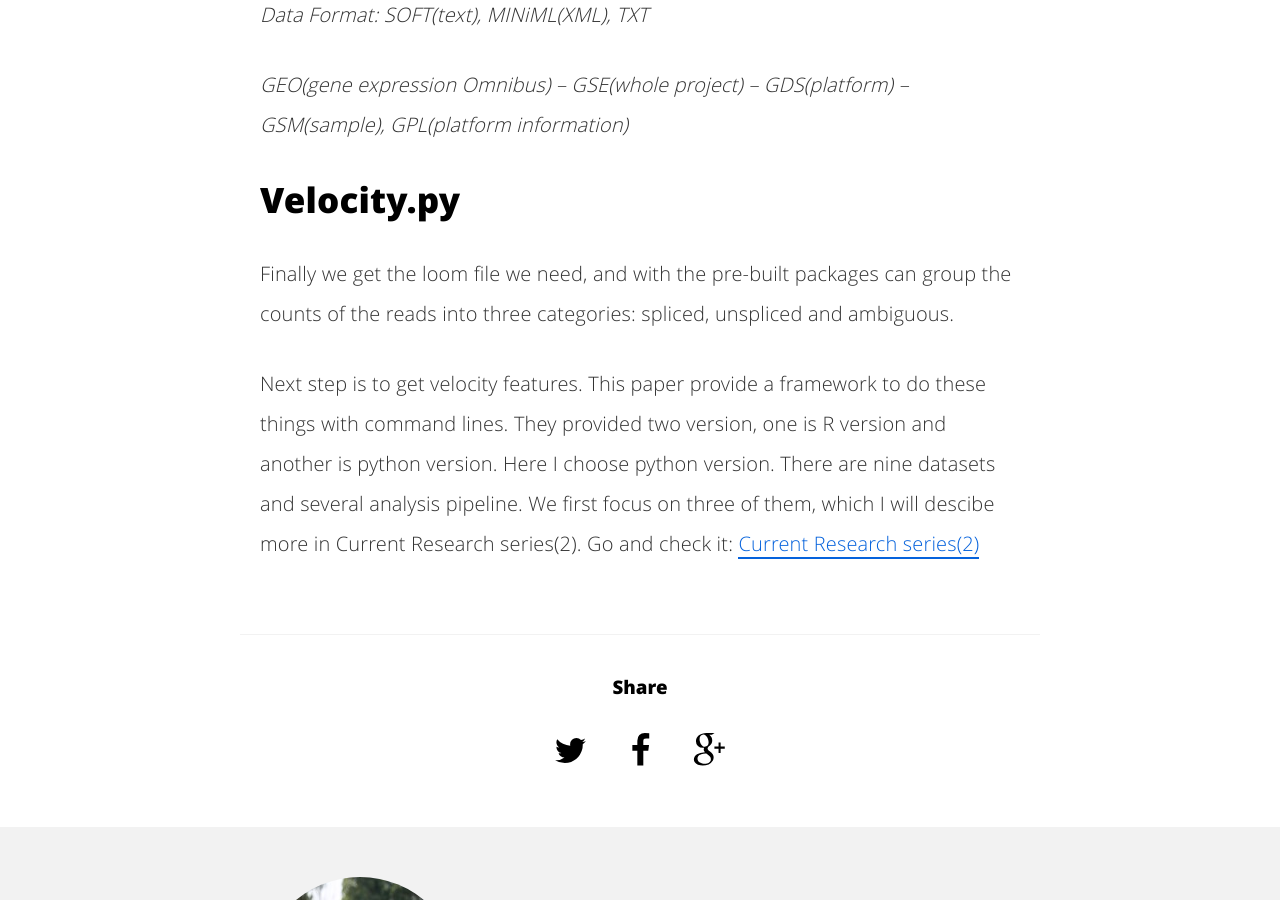
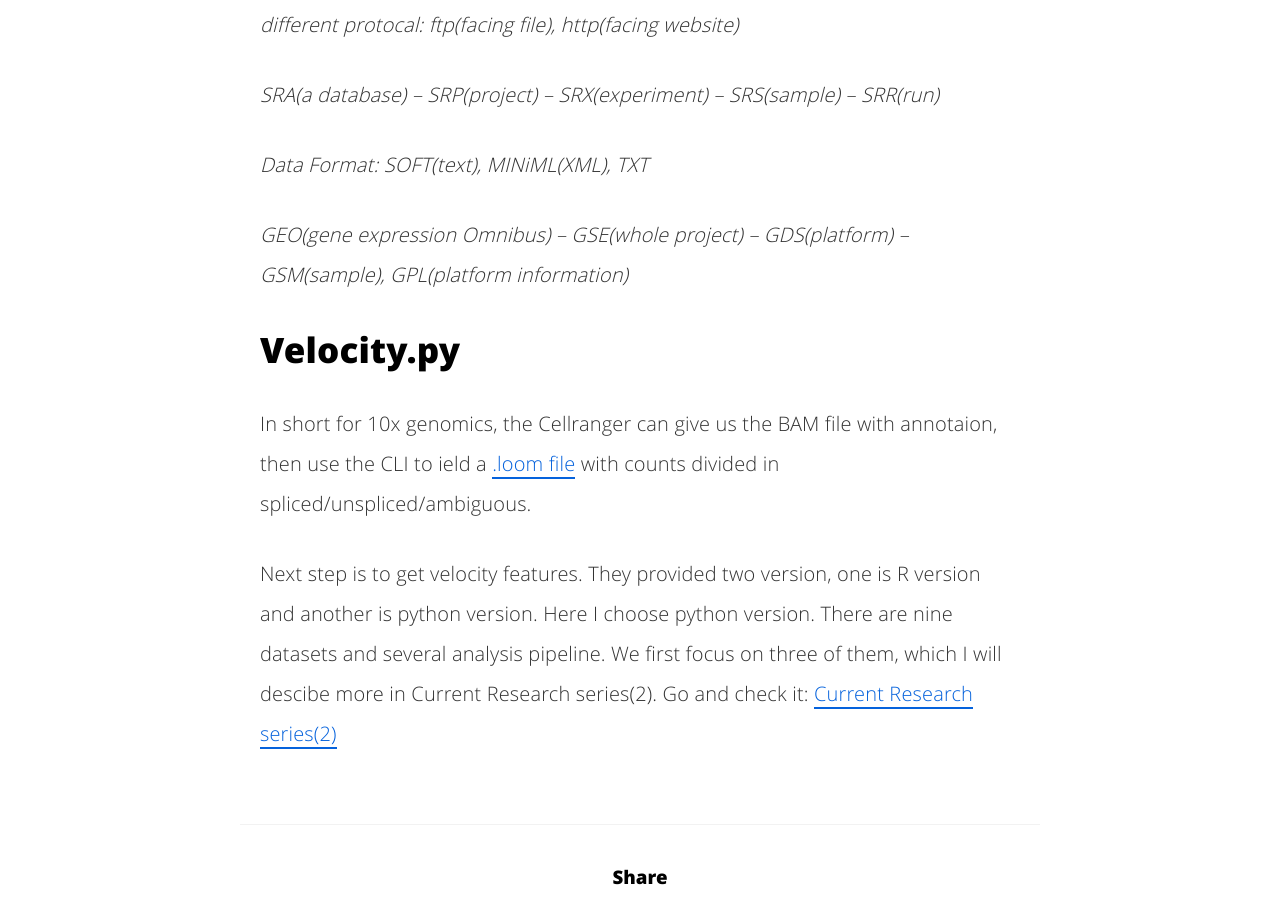
Before and after one commit to clay001/locke.github.io, a Jekyll site: the page built from _posts/2019-10-08-current-Research(1).md, in a window 1280 px wide and 900 px high, scrolled down 4108 px. Built offline with Jekyll 4.4.1, drawn with Linux system fonts in a browser that asks for light colours; comment, search, counter and statistics services are not loaded.

Commit message:
update CurResearch(2)

```diff
--- a/_posts/2019-10-08-current-Research(1).md
+++ b/_posts/2019-10-08-current-Research(1).md
@@ -14,14 +14,18 @@ twitter_text: 'New research progress of Locke!'
 ---
 
 ## Preface
-While waiting for transfering blog articles from other platform, I think create more is more important. \
-Currently I devote myself to research, work with a very nice professor [Heyrim Cho :) ](https://heyrim.github.io)(University of California, Riverside) and hope to have a publication at the end of this year. So I start to write this series of blogs, aim to record and clear up my thoughts, also can be seen as my psychological journel, the article's birth witness and evidence.\\
+While waiting for transfering blog articles from other platform, I think create more is more important.
+
+Currently I devote myself to research, work with a very nice professor [Heyrim Cho :) ](https://heyrim.github.io)(University of California, Riverside) and hope to have a publication at the end of this year. So I start to write this series of blogs, aim to record and clear up my thoughts, also can be seen as my psychological journel, the article's birth witness and evidence.
+
 Finally, hope it can provide some inspirations to readers.
 
 ## First paper in RNA velocity
-We all know RNA-seq, but this approach captures only a static snapshot at a point in time. When we want to analyze time-resolved phenomena such as embryogenesis or tissue regeneration, we need something more.  \\
+We all know RNA-seq, but this approach captures only a static snapshot at a point in time. When we want to analyze time-resolved phenomena such as embryogenesis or tissue regeneration, we need something more.
+
 RNA abundance is a powerful indicator of the state of individual cells. This paper use this indicator to define a new feature called RNA velocity—the time derivative of the gene expression state.
-This feature can be directly estimated by distinguishing between unspliced and spliced mRNAs in common single-cell RNA sequencing protocols. \\
+This feature can be directly estimated by distinguishing between unspliced and spliced mRNAs in common single-cell RNA sequencing protocols.
+
 Here I captured some important points and listed together:
 
 - RNA velocity is a high-dimensional vector that predicts the future state of individual cells on a timescale of hours.
@@ -35,7 +39,8 @@ Loom is an efficient file format for large omics datasets. Loom files contain a
 HDF5 is a file format and h5py is a package to process it in python, for more you can see this blog: [blog link](https://www.jianshu.com/p/de9f33cdfba0).
 
 ## Cellranger
-In another paper's souce code I can tell that the original data need go through cellranger pipeline to give this velocity code needed file.\\
+In another paper's souce code I can tell that the original data need go through cellranger pipeline to give this velocity code needed file.
+
 So what is cellranger? [Cellranger](https://support.10xgenomics.com/single-cell-gene-expression/software/pipelines/latest/what-is-cell-ranger) is a 10X genomic's software, it is a set of analysis pipelines that process Chromium single-cell RNA-seq output to align reads, generate feature-barcode matrices and perform clustering and gene expression analysis. Here I summarized some of the commands( you can also find yourself in their website ):
 
 - cellranger mkfastq: turn base call (BCL) files generated by Illumina sequencers into FASTQ files. Wrapped as bcl2fastq.
@@ -61,6 +66,6 @@ supplement information: *BCL(single cell sequence result file) --> fasta(after r
 *GEO(gene expression Omnibus) -- GSE(whole project) -- GDS(platform) -- GSM(sample),  GPL(platform information)*
 
 ## Velocity.py
-Finally we get the loom file we need, and with the pre-built packages can group the counts of the reads into three categories: spliced, unspliced and ambiguous.
+In short for 10x genomics, the Cellranger can give us the BAM file with annotaion, then use the CLI to ield a [.loom file](https://github.com/linnarsson-lab/loompy) with counts divided in spliced/unspliced/ambiguous.
 
-Next step is to get velocity features. This paper provide a framework to do these things with command lines. They provided two version, one is R version and another is python version. Here I choose python version. There are nine datasets and several analysis pipeline. We first focus on three of them, which I will descibe more in Current Research series(2). Go and check it: [Current Research series(2)](https://clay001.github.io/blog/current-Research(2)/)
+Next step is to get velocity features. They provided two version, one is R version and another is python version. Here I choose python version. There are nine datasets and several analysis pipeline. We first focus on three of them, which I will descibe more in Current Research series(2). Go and check it: [Current Research series(2)](https://clay001.github.io/blog/current-Research(2)/)
```
Also changed, not shown: _posts/2019-10-24-current-Research(2).md (+2 -2 lines), 1 other file.
